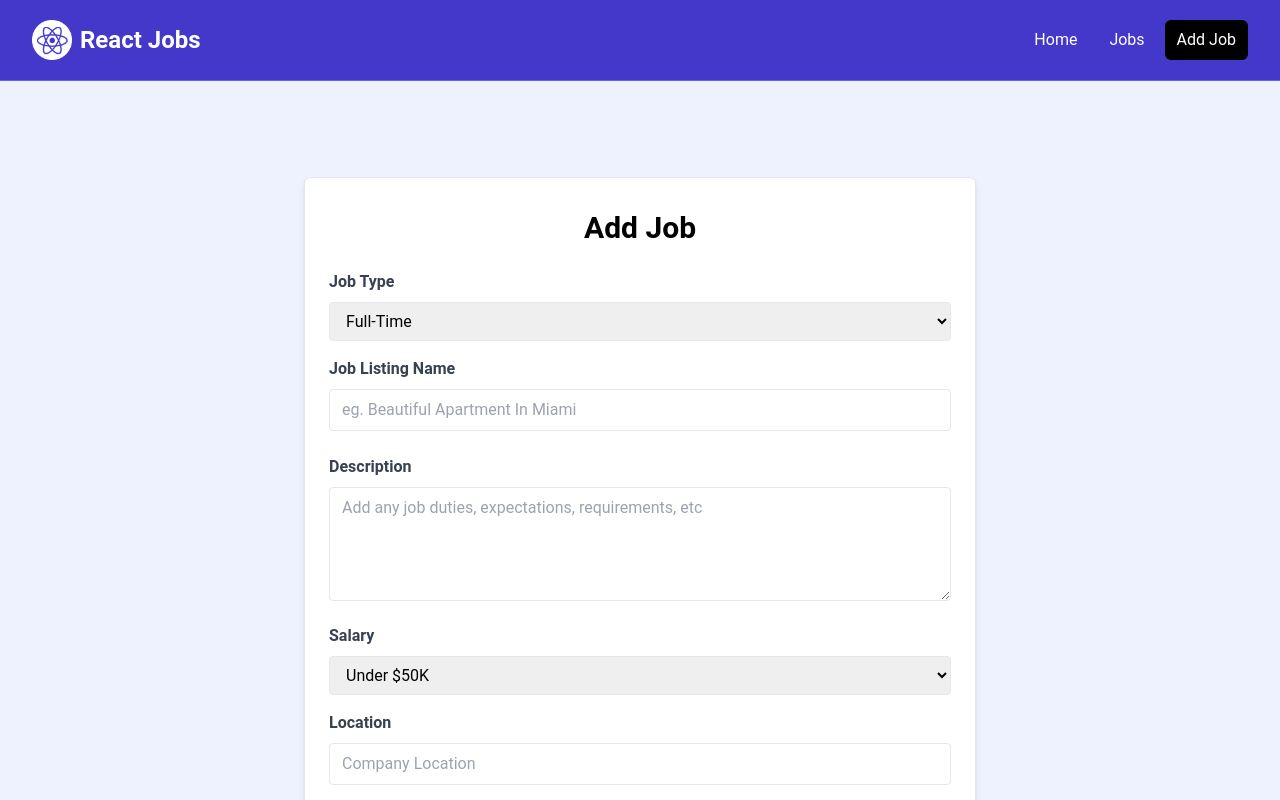
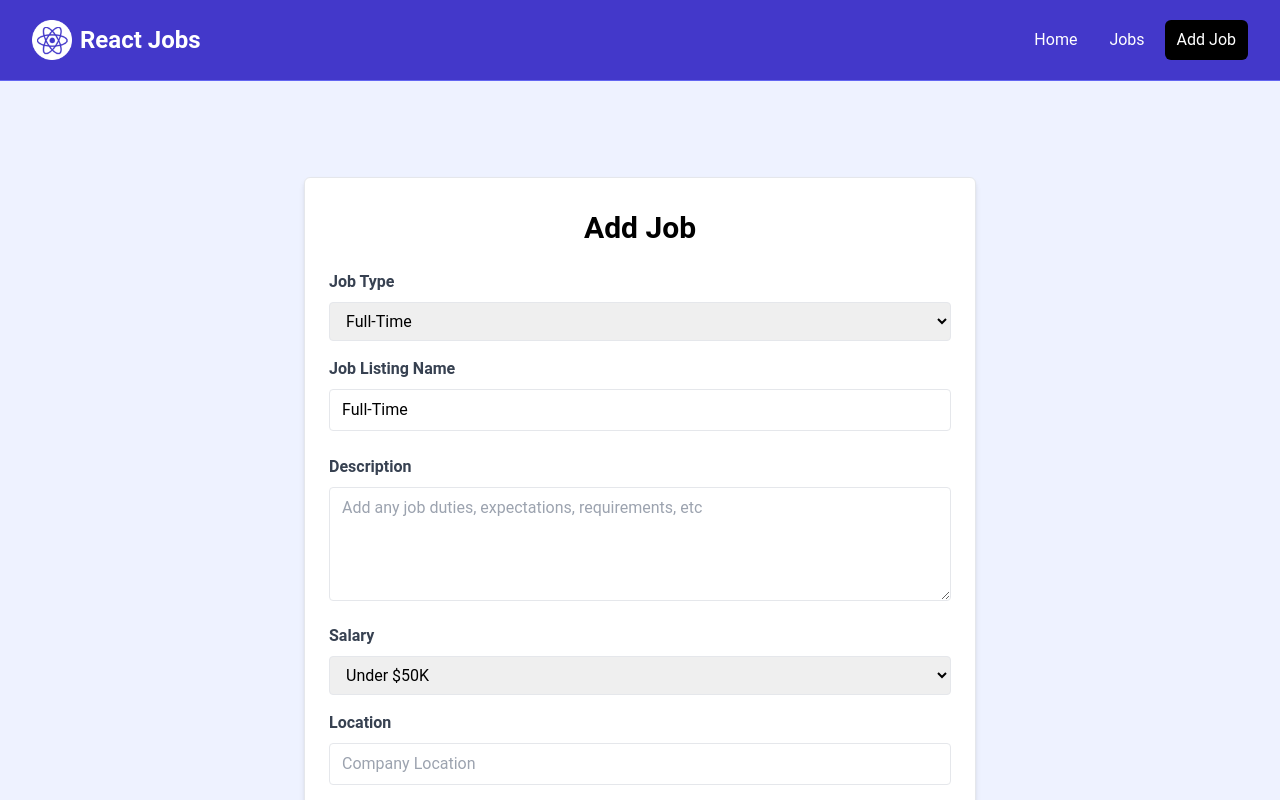
Before and after one commit to Suyoung225/ReactJob, a React (Vite) app: page /add-job in a window 1280 px wide. Shown: the top 800 px of the page. Built offline with nearby package versions, Linux system fonts and the light colour scheme.

Commit message:
Fix: add job page default state

```diff
--- a/src/pages/AddJobPage.jsx
+++ b/src/pages/AddJobPage.jsx
@@ -2,11 +2,11 @@ import React from 'react'
 import { useState } from 'react'
 
 const AddJobPage = () => {
-  const [title, setTitle] = useState('')
+  const [title, setTitle] = useState('Full-Time')
   const [type, setType] = useState('')
   const [location, setLocation] = useState('')
   const [description, setDescription] = useState('')
-  const [salary, setSalary] = useState('')
+  const [salary, setSalary] = useState('Under $50K')
   const [companyName, setCompanyName] = useState('')
   const [companyDescription, setcompanyDescription] = useState('')
   const [contactEmail, setContactEmail] = useState('')
```
